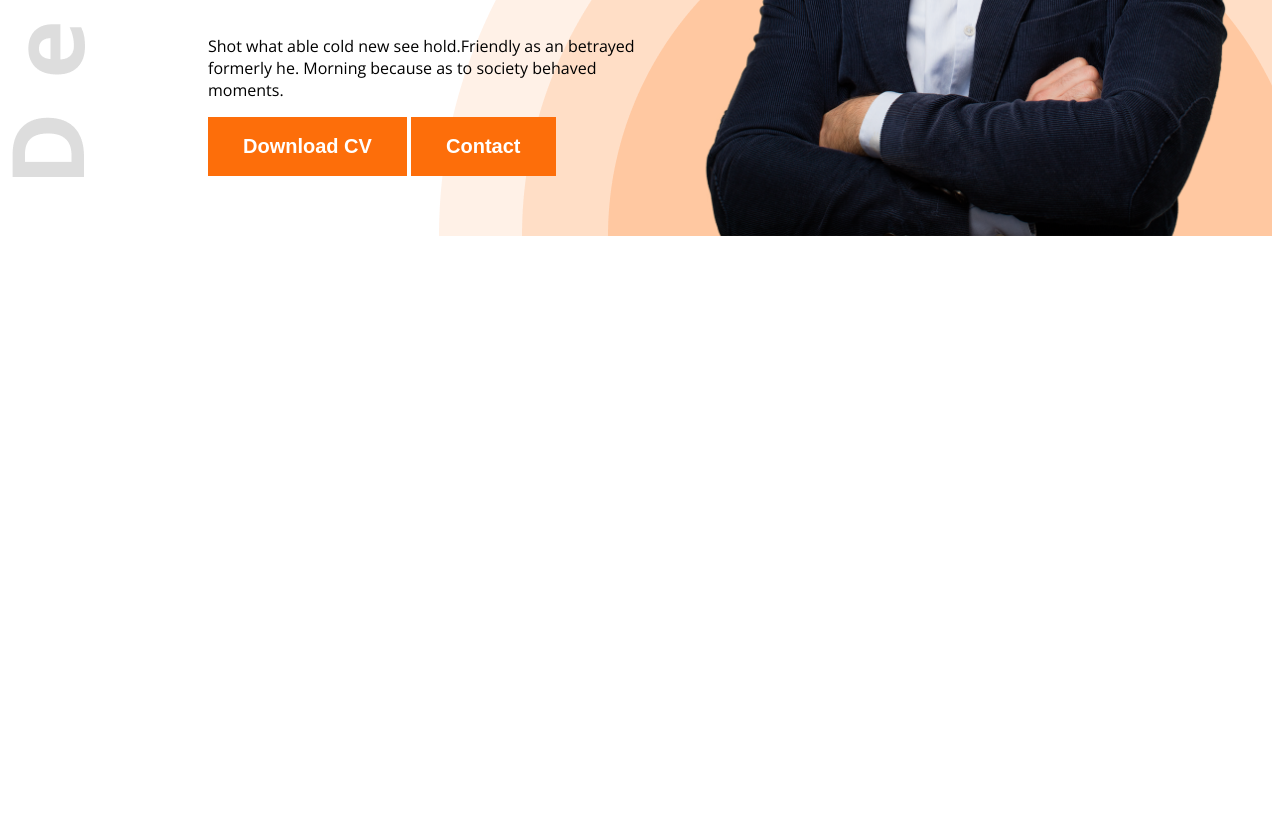
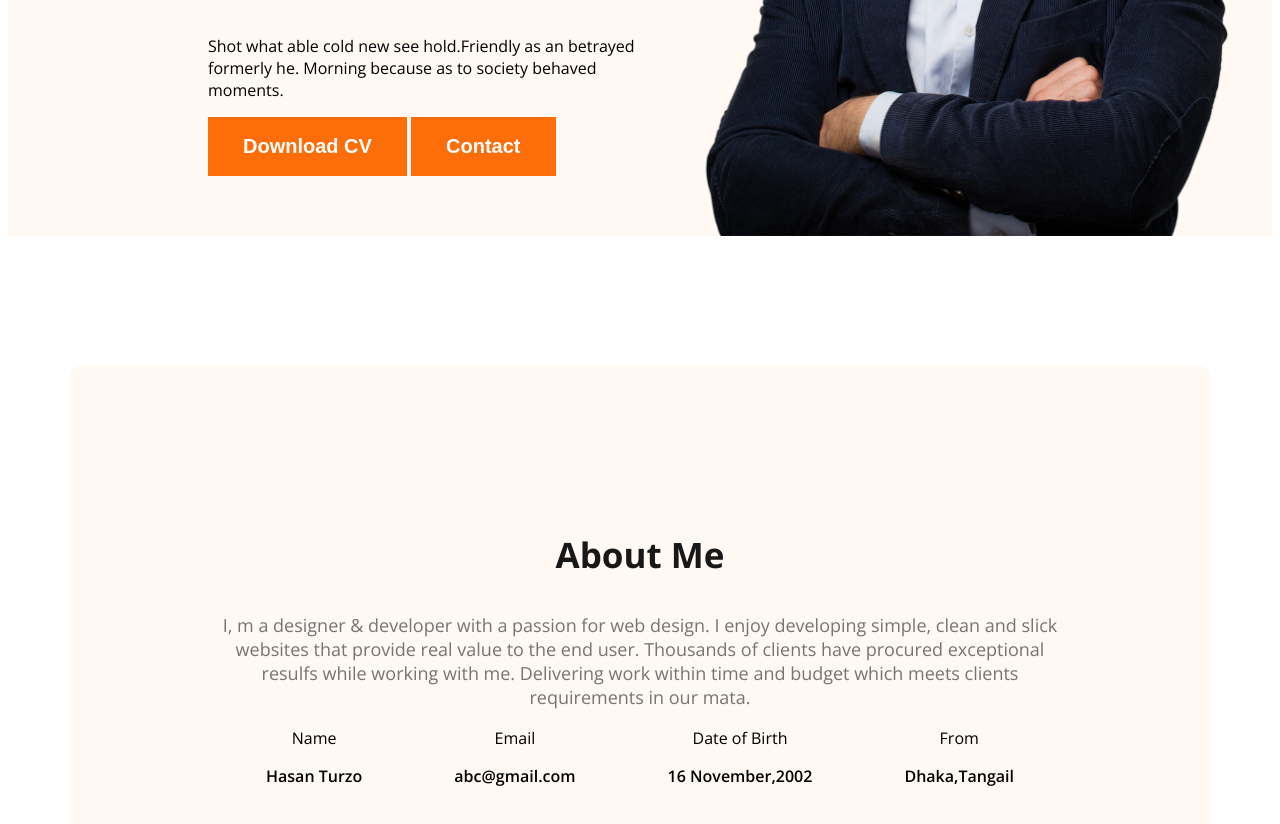
Before and after one commit to turzo7/web-dev-portfolio, a plain HTML site: page index.html in a window 1280 px wide. Shown: the part 594-1418 px from the top of the page. Before the commit the page ends 838 px from the top, so only its background shows below. Drawn offline with nearby package versions, Linux system fonts and the light colour scheme.

Commit message:
added 2nd page

```diff
--- a/index.html
+++ b/index.html
@@ -13,7 +13,7 @@
 </head>
 
 <body class="open-sans-normal"></body>
-    <header class="header">
+    <header class="secondary-bg">
         <nav>
             <h3 class="nav-title">Tu<span class="text-primary">r</span>zo</h3>
             <ul>
@@ -36,8 +36,37 @@
         </div>
 
     </header>
-    <main>
+    <main class="main">
+        <section class="about secondary-bg">
+            <h3 class="section-title">About Me</h3>
+            <p class="section-description">I, m a designer & developer with a passion for web design. I enjoy developing simple, clean and slick websites that provide real value to the end user. Thousands of clients have procured exceptional resulfs while working with me. Delivering work within time and budget which meets clients requirements in our mata.</p>
 
+            <div class="about-items">
+                <!-- .about-item*4>p.item-title+p.item-description -->
+                <div class="about-item">
+                    <item-title>Name</item-title>
+                    <p class="item-description">Hasan Turzo</p>
+                </div>
+                <div class="about-item">
+                    <item-title>Email</item-title>
+                    <p class="item-description">abc@gmail.com</p>
+                </div>
+                <div class="about-item">
+                    <item-title>Date of Birth</item-title>
+                    <p class="item-description">16 November,2002</p>
+                </div>
+                <div class="about-item">
+                    <item-title>From</item-title>
+                    <p class="item-description">Dhaka,Tangail</p>
+                </div>
+
+
+
+
+
+
+            </div>
+        </section>
     </main>
     <footer>
 
--- a/styles/porttfolio.css
+++ b/styles/porttfolio.css
@@ -7,6 +7,11 @@
   }
 
   /* shared style */
+
+.secondary-bg{
+    background-color: #FFF8F3;
+}
+
   .text-primary{
     color: #FD6E0A;
   }
@@ -21,6 +26,17 @@
     color: white;
     padding: 18px 35px;
     border: none;
+  }
+
+  .section-description{
+    font-size: 18px;
+    color: #757575;
+  }
+
+  .section-title{
+    font-size: 35px;
+    font-weight: bold;
+    color: #181818;
   }
 
   /* header style */
@@ -82,3 +98,27 @@ nav ul{
 .banner-profile-pic{
     width: 580px;
 }
+
+/* about style */
+.about{
+    border-radius: 10px;
+    padding: 130px 150px;
+    text-align: center;
+    margin-top: 130px;
+}
+
+/* main style */
+.main{
+    max-width: 1140px;
+    margin: 0 auto;
+}
+
+.item-description{
+  font-weight: 600;
+}
+
+.about-items{
+  display: flex;
+  justify-content: space-around;
+
+}
```
